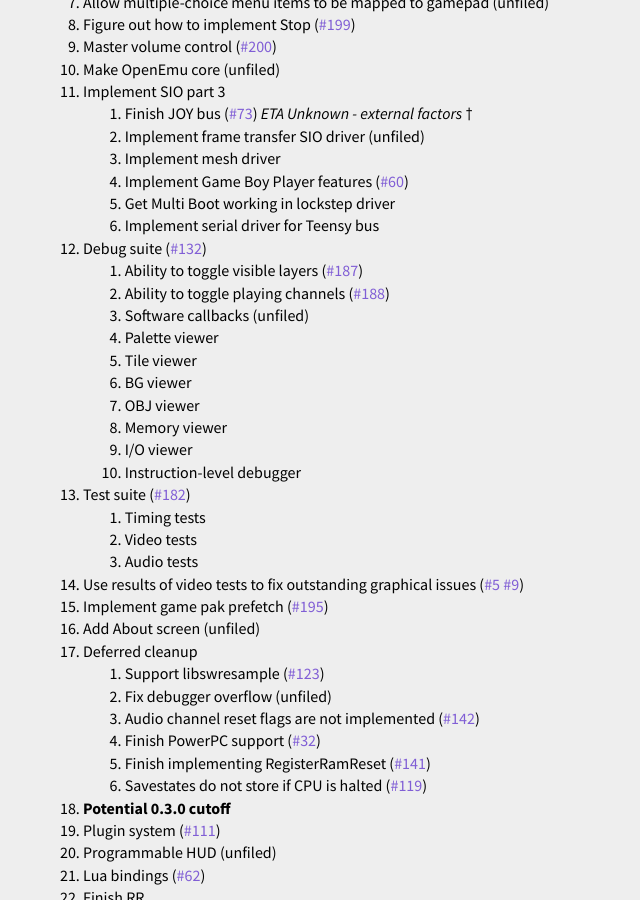
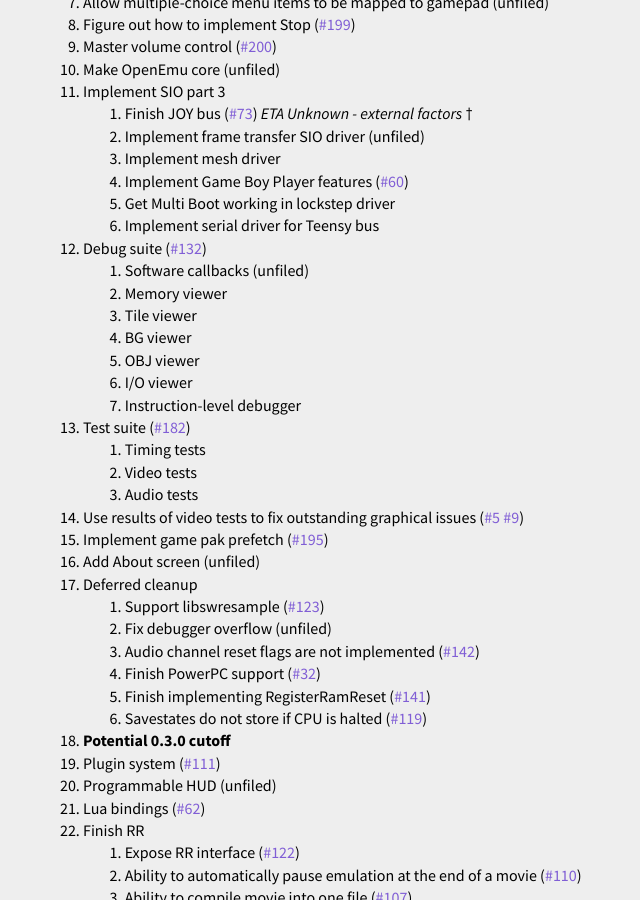
Before and after one commit to mgba-emu/www, a Jekyll site: the page built from tasks.markdown, in a window 1280 px wide and 900 px high, scrolled down 454 px. Shown: the whole window, without its empty margins (158-798 px from the left). Built offline with Jekyll 4.4.1, drawn with Linux system fonts in a browser that asks for light colours.

Commit message:
Update tasks

```diff
--- a/tasks.markdown
+++ b/tasks.markdown
@@ -27,14 +27,11 @@
     1. Get Multi Boot working in lockstep driver
     1. Implement serial driver for Teensy bus
 1. Debug suite ({% bug 132 %})
-    1. Ability to toggle visible layers ({% bug 187 %})
-    1. Ability to toggle playing channels ({% bug 188 %})
     1. Software callbacks (unfiled)
-    1. Palette viewer
+    1. Memory viewer
     1. Tile viewer
     1. BG viewer
     1. OBJ viewer
-    1. Memory viewer
     1. I/O viewer
     1. Instruction-level debugger
 1. Test suite ({% bug 182 %})
```
